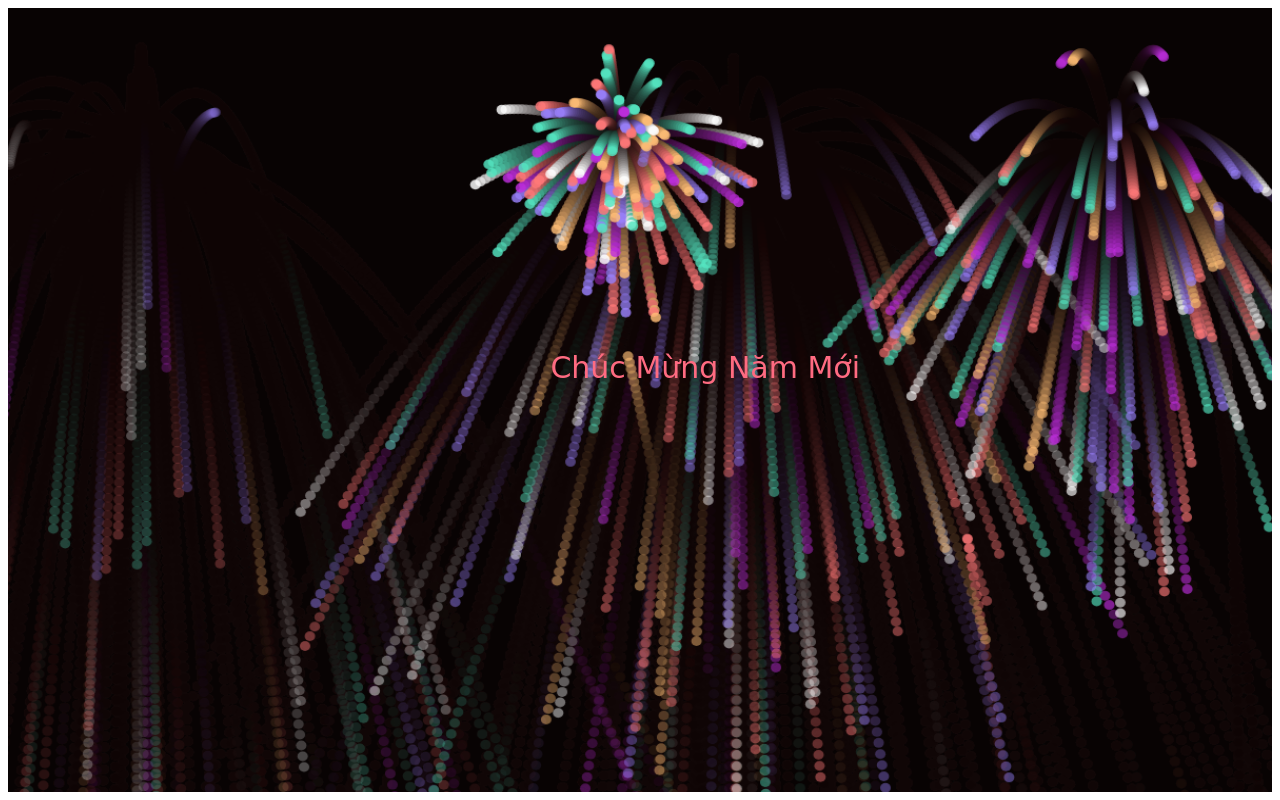
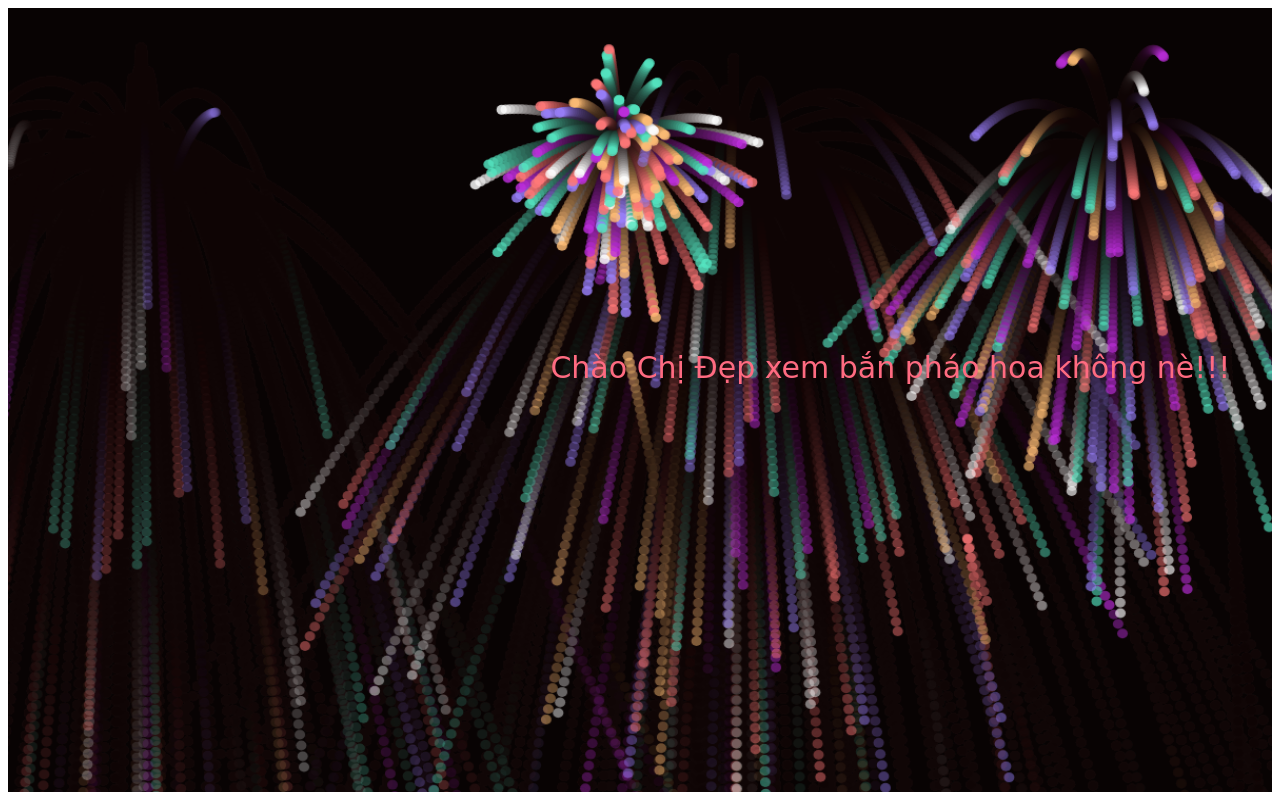
Before and after one commit to trandat1/trandat.github.io, a plain HTML site: page index.html in a window 1280 px wide. Drawn offline with Linux system fonts and the light colour scheme; a web font is replaced by a local one.

Commit message:
Update index.html

```diff
--- a/index.html
+++ b/index.html
@@ -23,7 +23,7 @@
     <canvas id="canvas" width="1200" height="800" style="width:100%;height:100%">
 
     </canvas>
-    <p style="position:absolute">Chúc Mừng Năm Mới</p>
+    <p style="position:absolute">Chào Chị Đẹp xem bắn pháo hoa không nè!!!</p>
     <script src="fireworks.js">
 
     </script>
```
